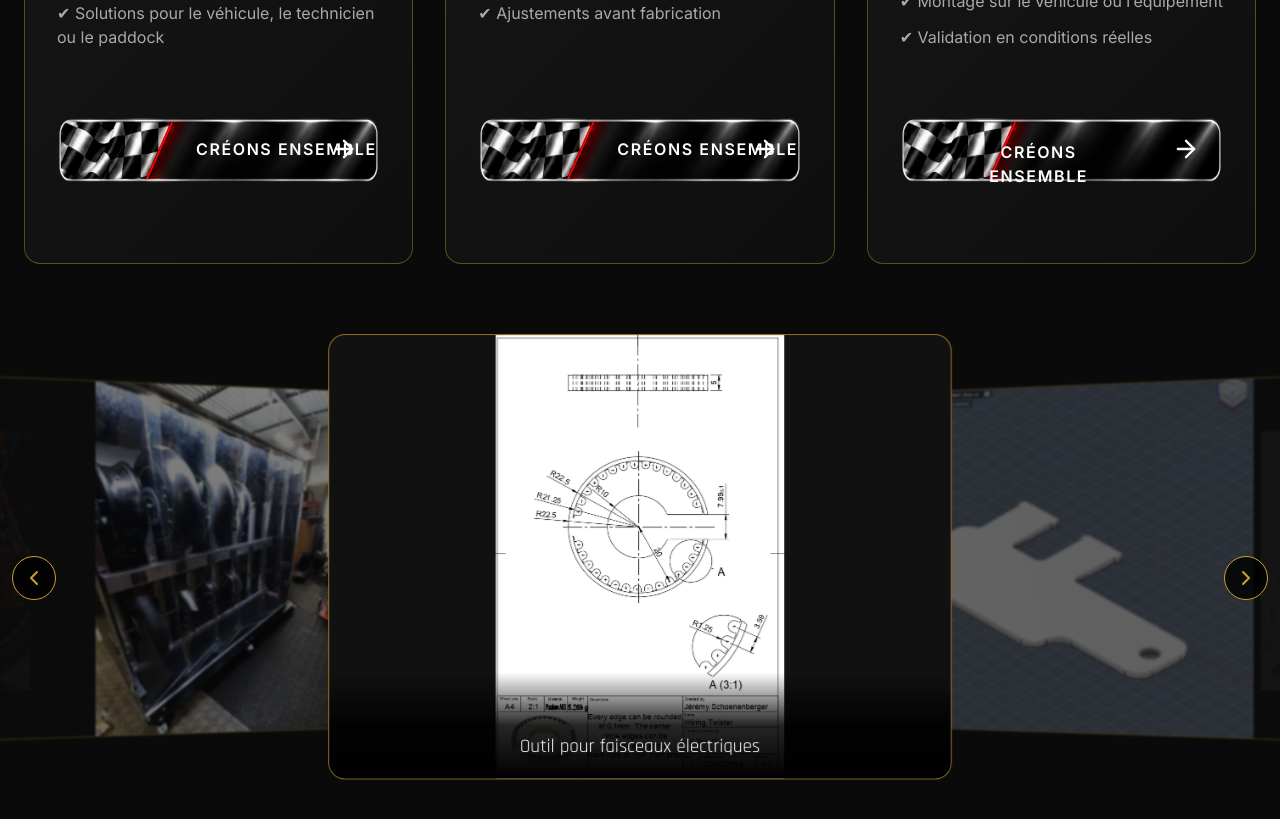
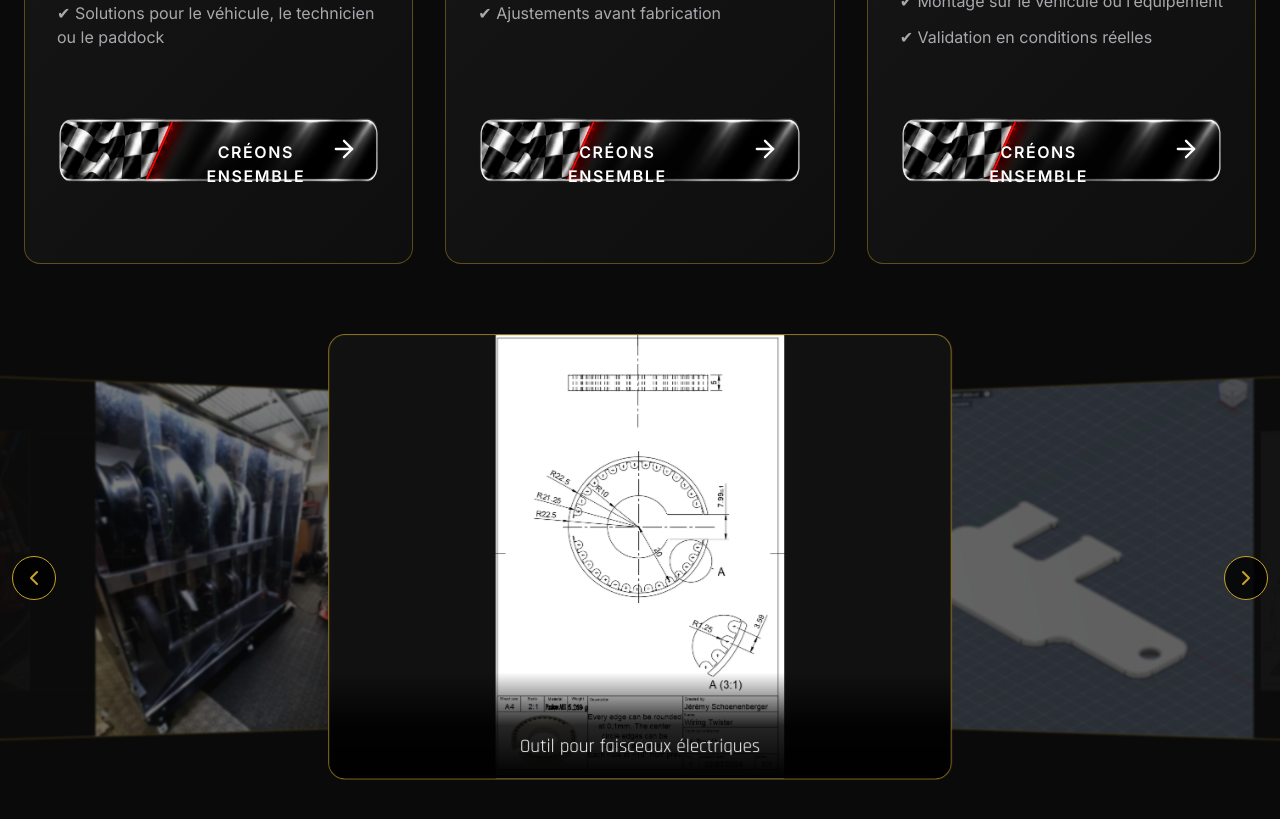
Before and after one commit to PerformancePrestigeAcademy/performance-prestige-academy, a React (Vite) app: page /preparation-developpement in a window 1280 px wide. Shown: the part 3020-3839 px from the top of the page. Built offline with nearby package versions, Linux system fonts and the light colour scheme.

Commit message:
PATCH 026 v21

```diff
--- a/src/Pages/PrepDevPage.tsx
+++ b/src/Pages/PrepDevPage.tsx
@@ -477,19 +477,27 @@ keywords="préparation compétition, préparation moteur, préparation châssis,
           <span
   className="
     absolute
-              left-[43%]
-              top-[45%]
+    left-[40%]
+    right-[17%]
+    top-[55%]
     -translate-y-1/2
     z-10
+    flex
+    items-center
+    justify-center
+    text-center
     text-white
     font-bold
     tracking-widest
     text-sm sm:text-base
     uppercase
-              whitespace-nowrap
+    leading-tight
   "
 >
-            CRÉONS ENSEMBLE !
+  <span>
+    CRÉONS<br />
+    ENSEMBLE
+  </span>
 </span>
 
     {/* Flèche */}
@@ -562,18 +570,21 @@ keywords="préparation compétition, préparation moteur, préparation châssis,
             className="
               absolute
               left-[43%]
-              top-[45%]
+              top-[55%]
               -translate-y-1/2
+              -translate-x-1/2
               z-10
               text-white
               font-bold
               tracking-widest
               text-sm sm:text-base
               uppercase
-              whitespace-nowrap
+              text-center
+              leading-tight
             "
           >
-            CRÉONS ENSEMBLE !
+          <span className="block">CRÉONS</span>
+          <span className="block">ENSEMBLE</span>
           </span>
 
     {/* Flèche */}
```
Lines whose indentation alone changed are shown as unchanged.
